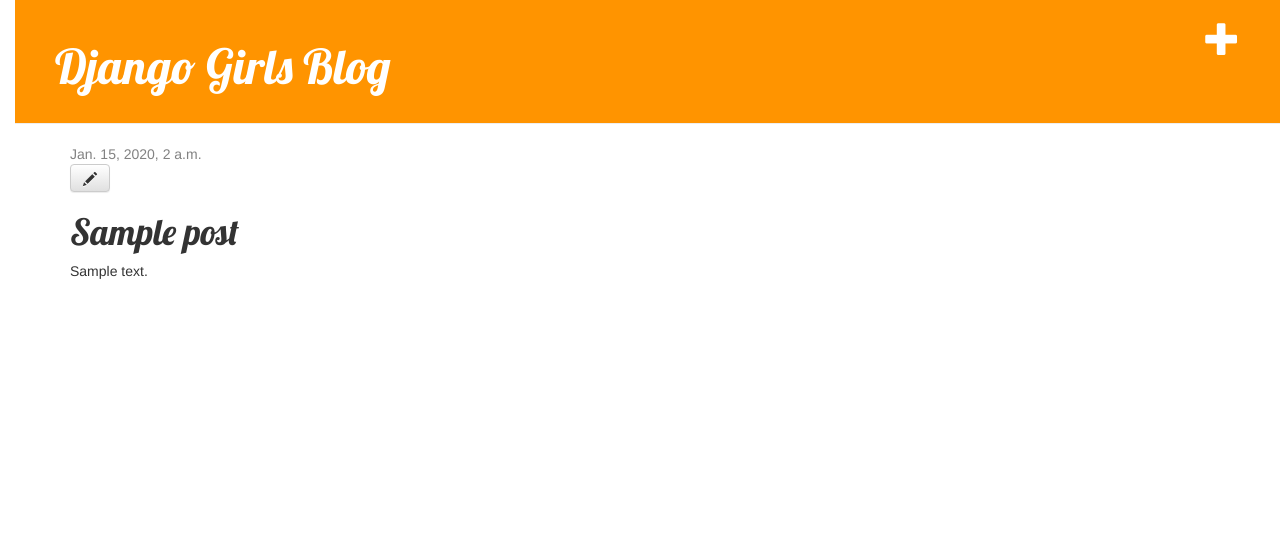
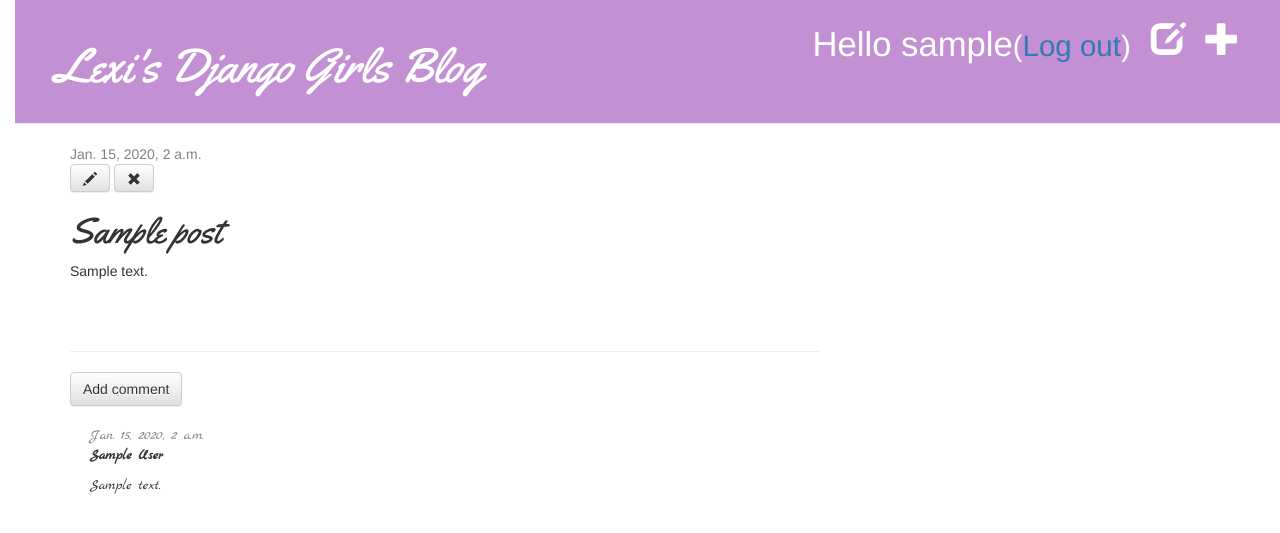
Before and after one commit to amfitz/lexilearns, a Django app: page /post/1/ in a window 1280 px wide. Shown: the top 533 px of the page. Run offline with Django 3.2, Linux system fonts and the light colour scheme; a user stored in the database is signed in; tables that the repository leaves empty hold one stand-in row (values such as "Sample post"); some libraries are stand-ins or nearby versions.

Commit message:
Changed fonts and colors, added security ad=nd comment forms

```diff
--- a/blog/admin.py
+++ b/blog/admin.py
@@ -1,4 +1,5 @@
 from django.contrib import admin
-from .models import Post
+from .models import Post, Comment
 
 admin.site.register(Post)
+admin.site.register(Comment)
--- a/blog/models.py
+++ b/blog/models.py
@@ -14,3 +14,20 @@ class Post(models.Model):
 
     def __str__(self):
         return self.title
+
+class Comment(models.Model):
+    post = models.ForeignKey('blog.Post', related_name='comments')
+    author = models.CharField(max_length=200)
+    text = models.TextField()
+    created_date = models.DateTimeField(default=timezone.now)
+    approved_comment = models.BooleanField(default=False)
+
+    def approve(self):
+        self.approved_comment = True
+        self.save()
+
+    def __str__(self):
+        return self.text
+
+def approved_comments(self):
+    return self.comments.filter(approved_comment=True)
--- a/blog/static/css/blog.css
+++ b/blog/static/css/blog.css
@@ -1,14 +1,10 @@
-h1 a {
-    color: #FCA205;
-    font-family: 'Lobster';
-}
 
 body {
     padding-left: 15px;
 }
 
 .page-header {
-    background-color: #ff9400;
+    background-color: #C390D4;
     margin-top: 0;
     padding: 20px 20px 20px 40px;
 }
@@ -24,7 +20,8 @@ body {
 }
 
 h1, h2, h3, h4 {
-    font-family: 'Lobster', cursive;
+  font-family: 'Yellowtail', cursive;
+
 }
 
 .date {
@@ -53,3 +50,9 @@ h1, h2, h3, h4 {
 .post h1 a, .post h1 a:visited {
     color: #000000;
 }
+
+
+.comment {
+    margin: 20px 0px 20px 20px;
+    font-family: 'Marck Script', cursive;
+}
--- a/blog/templates/blog/base.html
+++ b/blog/templates/blog/base.html
@@ -5,14 +5,18 @@
     <link rel="stylesheet" href="//maxcdn.bootstrapcdn.com/bootstrap/3.2.0/css/bootstrap.min.css">
     <link rel="stylesheet" href="//maxcdn.bootstrapcdn.com/bootstrap/3.2.0/css/bootstrap-theme.min.css">
     <link rel="stylesheet" href="{% static 'css/blog.css' %}">
-    <link href="http://fonts.googleapis.com/css?family=Lobster&subset=latin,latin-ext" rel="stylesheet" type="text/css">
+    <link href="https://fonts.googleapis.com/css?family=Amatic+SC|Coming+Soon|Cookie|Dancing+Script|Great+Vibes|Indie+Flower|Kaushan+Script|Lobster+Two|Marck+Script|Pacifico|Shadows+Into+Light|Tangerine|Yellowtail" rel="stylesheet">
   </head>
   <body>
     <div class="page-header">
       {% if user.is_authenticated %}
-        <a href="{% url 'post_new' %}" class="top-menu"><span class="glyphicon glyphicon-plus"></span></a>
+      <a href="{% url 'post_new' %}" class="top-menu"><span class="glyphicon glyphicon-plus"></span></a>
+      <a href="{% url 'post_draft_list' %}" class="top-menu"><span class="glyphicon glyphicon-edit"></span></a>
+      <p class="top-menu">Hello {{ user.username }}<small>(<a href="{% url 'logout' %}">Log out</a>)</small></p>
+      {% else %}
+      <a href="{ url 'login' %}" class = "top-menu"><span class = "glyphicon glyphocon-lock"></span></a>
       {% endif %}
-        <h1><a href="/">Django Girls Blog</a></h1>
+      <h1><a href="{% url 'blog.views.post_list' %}">Lexi's Django Girls Blog</a></h1>
     </div>
     <div class="content container">
         <div class="row">
--- a/blog/templates/blog/post_detail.html
+++ b/blog/templates/blog/post_detail.html
@@ -8,12 +8,38 @@
             <div class="date">
               {{ post.published_date }}
             </div>
+          {% else %}
+            <a class="btn btn-default" href="{% url 'blog.views.post_publish' pk=post.pk %}">Publish</a>
           {% endif %}
           {% if user.is_authenticated %}
             <a class="btn btn-default" href="{% url 'post_edit' pk=post.pk %}"><span class = "glyphicon glyphicon-pencil"></span></a>
+            <a class="btn btn-default" href="{% url 'post_remove' pk=post.pk %}"><span class="glyphicon glyphicon-remove"></span></a>
+          {% else %}
+          <a href="{% url 'login' %}" class="top-menu"><span class="glyphicon glyphicon-lock"></span></a>
           {% endif %}
           <h1>{{ post.title }}</a></h1>
           <p>{{ post.text|linebreaks }}</p>
       </div>
 
+      <hr>
+      <a class="btn btn-default" href="{% url 'add_comment_to_post' pk=post.pk %}">Add comment</a>
+
+      {% for comment in post.comments.all %}
+        {% if user.is_authenticated or comment.approved_comment %}
+        <div class="comment">
+          <div class = "date">
+            {{ comment.created_date }}
+            {% if not comment.approved_comment %}
+              <a class="btn btn-default" href="{% url 'comment_remove' pk=comment.pk %}"><span class="glyphicon glyphicon-remove"></span></a>
+              <a class="btn btn-default" href="{% url 'comment_approve' pk=comment.pk %}"><span class="glyphicon glyphicon-ok"></span></a>
+            {% endif %}
+          </div>
+          <strong>{{ comment.author }}</strong>
+          <p>{{ comment.text|linebreaks }}</p>
+        </div>
+        {% endif %}
+      {% empty %}
+          <p>No comments here yet :(</p>
+      {% endfor %}
+
 {% endblock %}
--- a/blog/templates/blog/post_list.html
+++ b/blog/templates/blog/post_list.html
@@ -9,6 +9,7 @@
           </div>
           <h1><a href="{% url 'post_detail' pk=post.pk %}">{{ post.title }}</a></h1>
           <p>{{ post.text|linebreaks }}</p>
+          <a href="{% url 'blog.views.post_detail' pk=post.pk %}">Comments: {{ post.approved_comments.count }}</a>
       </div>
   {% endfor %}
 {% endblock content %}
--- a/blog/urls.py
+++ b/blog/urls.py
@@ -1,9 +1,16 @@
 from django.conf.urls import include, url
 from . import views
+
 
 urlpatterns = [
     url(r'^$', views.post_list, name = 'post_list'),
     url(r'^post/(?P<pk>\d+)/$', views.post_detail, name='post_detail'),
     url(r'^post/new/$', views.post_new, name = 'post_new'),
     url(r'^post/(?P<pk>\d+)/edit/$', views.post_edit, name = 'post_edit'),
-    ]
+    url(r'^drafts/$', views.post_draft_list, name = 'post_draft_list'),
+    url(r'^post/(?P<pk>\d+)/publish/$', views.post_publish, name='post_publish'),
+    url(r'^post/(?P<pk>\d+)/remove/$', views.post_remove, name = 'post_remove'),
+    url(r'^post/(?P<pk>\d+)/comment/$', views.add_comment_to_post, name='add_comment_to_post'),
+    url(r'^comment/(?P<pk>\d+)/approve/$', views.comment_approve, name='comment_approve'),
+    url(r'^comment/(?P<pk>\d+)/remove/$', views.comment_remove, name='comment_remove'),
+]
--- a/blog/views.py
+++ b/blog/views.py
@@ -1,31 +1,33 @@
 from django.shortcuts import render, get_object_or_404, redirect
 from django.utils import timezone
-from .models import Post
-from .forms import PostForm
-
+from .models import Post, Comment
+from .forms import PostForm, CommentForm
+from django.contrib.auth.decorators import login_required
 
 
 def post_list(request):
     posts = Post.objects.filter(published_date__lte=timezone.now()).order_by('published_date')
     return render(request, 'blog/post_list.html', {'posts': posts})
 
+
 def post_detail(request, pk):
     post = get_object_or_404(Post, pk=pk)
     return render(request, 'blog/post_detail.html', {'post': post})
 
+@login_required
 def post_new(request):
     if request.method == "POST":
         form = PostForm(request.POST)
         if form.is_valid():
             post = form.save(commit=False)
             post.author = request.user
-            post.published_date = timezone.now()
             post.save()
             return redirect('post_detail', pk=post.pk)
     else:
         form = PostForm()
     return render(request, 'blog/post_edit.html', {'form': form})
 
+@login_required
 def post_edit(request, pk):
     post = get_object_or_404(Post, pk = pk)
     if request.method == "POST":
@@ -39,3 +41,46 @@ def post_edit(request, pk):
     else:
         form = PostForm(instance=post)
     return render(request, 'blog/post_edit.html', {'form': form})
+
+@login_required
+def post_draft_list(request):
+    posts = Post.objects.filter(published_date__isnull=True).order_by('created_date')
+    return render(request, 'blog/post_draft_list.html', {'posts': posts})
+
+@login_required
+def post_publish(request, pk):
+    post = get_object_or_404(Post, pk=pk)
+    post.publish()
+    return redirect('blog.views.post_detail', pk=pk)
+
+@login_required
+def post_remove(request,pk):
+    post = get_object_or_404(Post,pk=pk)
+    post.delete()
+    return redirect('blog.views.post_list')
+
+def add_comment_to_post(request, pk):
+    post = get_object_or_404(Post, pk=pk)
+    if request.method == "POST":
+        form = CommentForm(request.POST)
+        if form.is_valid():
+            comment = form.save(commit=False)
+            comment.post = post
+            comment.save()
+            return redirect('blog.views.post_detail', pk=post.pk)
+    else:
+        form = CommentForm()
+    return render(request, 'blog/add_comment_to_post.html', {'form': form})
+
+@login_required
+def comment_approve(request, pk):
+    comment = get_object_or_404(Comment, pk=pk)
+    comment.approve()
+    return redirect('blog.views.post_detail', pk=comment.post.pk)
+
+@login_required
+def comment_remove(request, pk):
+    comment = get_object_or_404(Comment, pk=pk)
+    post_pk = comment.post.pk
+    comment.delete()
+    return redirect('blog.views.post_detail', pk=post_pk)
--- a/mysite/settings.py
+++ b/mysite/settings.py
@@ -122,3 +122,6 @@ USE_TZ = True
 STATIC_URL = '/static/'
 
 STATIC_ROOT = os.path.join(BASE_DIR, 'static')
+
+
+LOGIN_REDIRECT_URL = '/'
--- a/mysite/urls.py
+++ b/mysite/urls.py
@@ -14,9 +14,14 @@ Including another URLconf
     2. Add a URL to urlpatterns:  url(r'^blog/', include('blog.urls'))
 """
 from django.conf.urls import include, url
+
+import django.contrib.auth.views
 from django.contrib import admin
+admin.autodiscover()
 
 urlpatterns = [
     url(r'^admin/', admin.site.urls),
+    url(r'^accounts/login/$', django.contrib.auth.views.login, name='login'),
+    url(r'^accounts/logout/$', django.contrib.auth.views.logout, name='logout', kwargs={'next_page': '/'}),
     url(r'',include('blog.urls')),
 ]
```
Also changed, not shown: blog/forms.py (+7 -1 lines), blog/templates/blog/add_comment_to_post.html (added, +9 -0 lines), blog/templates/blog/post_draft_list.html (added, +11 -0 lines), blog/templates/blog/registration/login.html (added, +26 -0 lines), blog/migrations/0002_comment.py (added).
